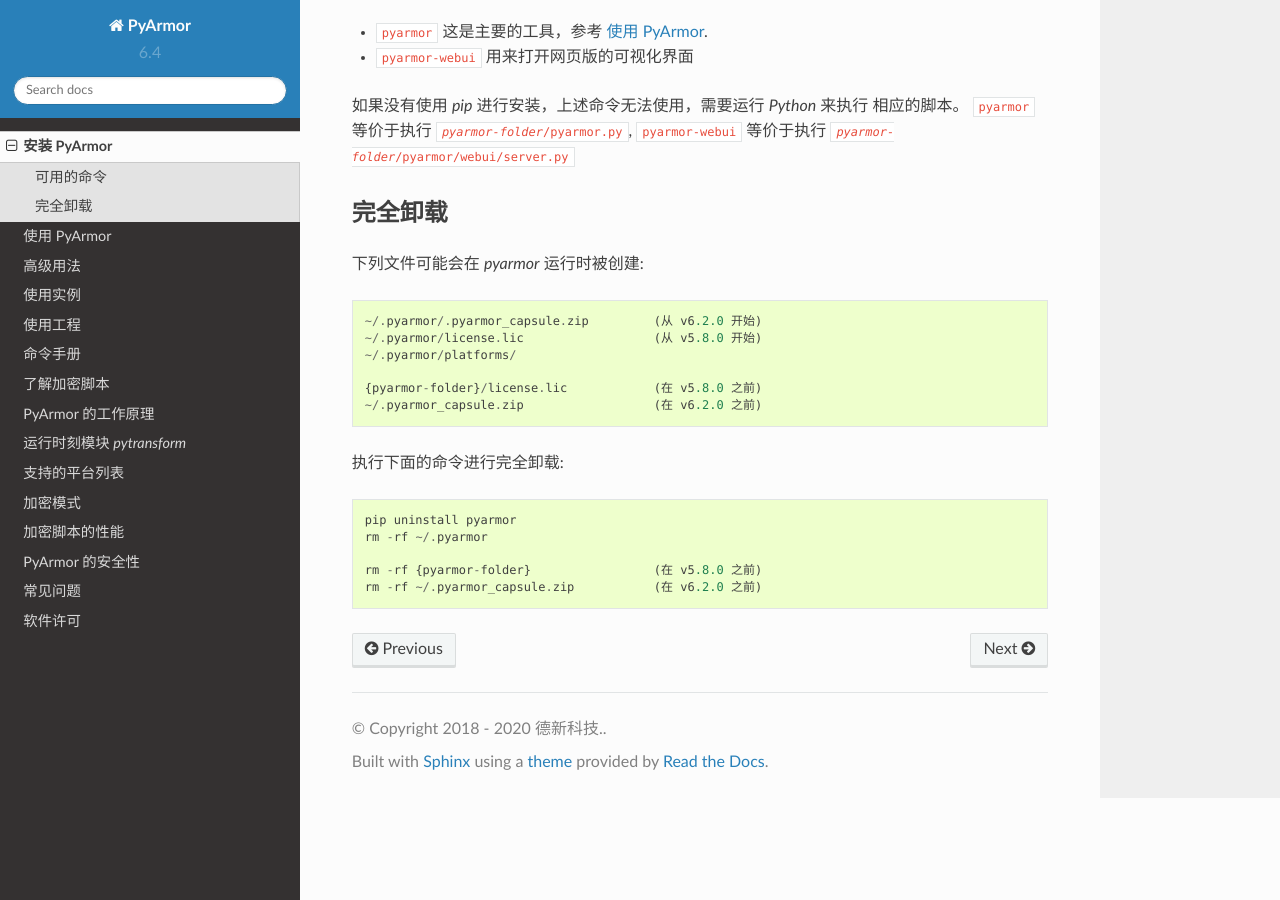
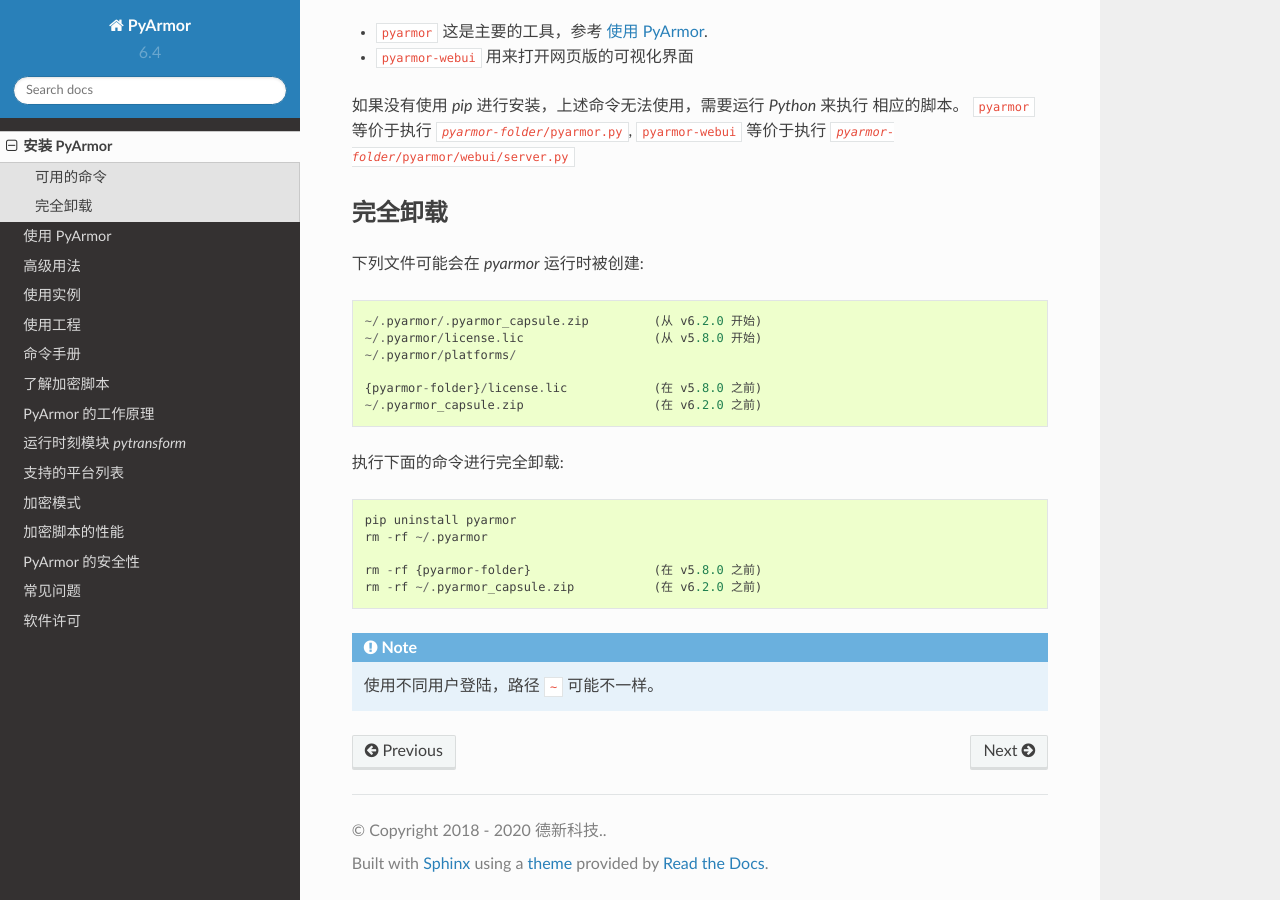
Before and after one commit to dashingsoft/pyarmor-docs-zh, a Sphinx documentation site: the page built from docs/installation.rst, in a window 1280 px wide and 900 px high, scrolled down 812 px. Built offline with Sphinx 7.4.7 and the Read the Docs theme 2.0.0, drawn with Linux system fonts in a browser that asks for light colours.

Commit message:
Add note

```diff
--- a/docs/installation.rst
+++ b/docs/installation.rst
@@ -55,4 +55,8 @@
     rm -rf {pyarmor-folder}                 (在 v5.8.0 之前)
     rm -rf ~/.pyarmor_capsule.zip           (在 v6.2.0 之前)
 
+.. note::
+
+   使用不同用户登陆，路径 ``~`` 可能不一样。
+
 .. include:: _common_definitions.txt
```
